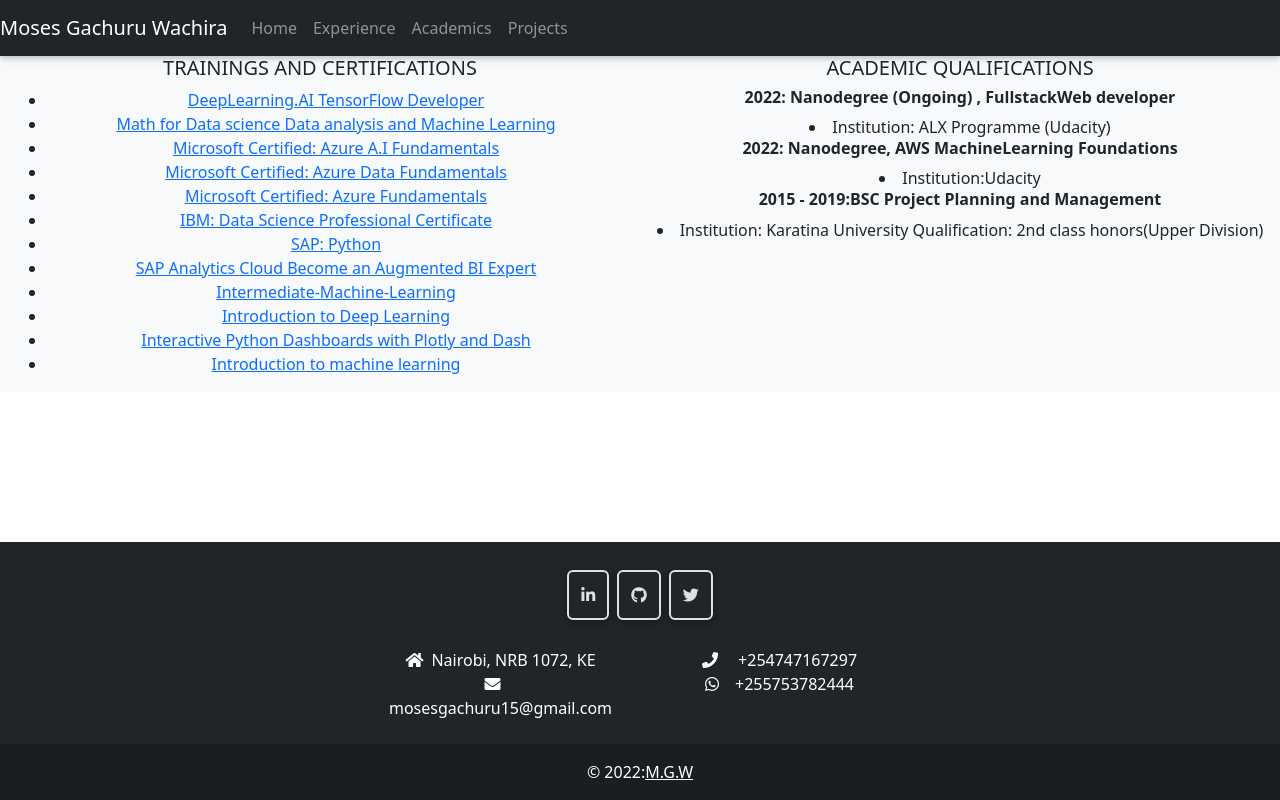
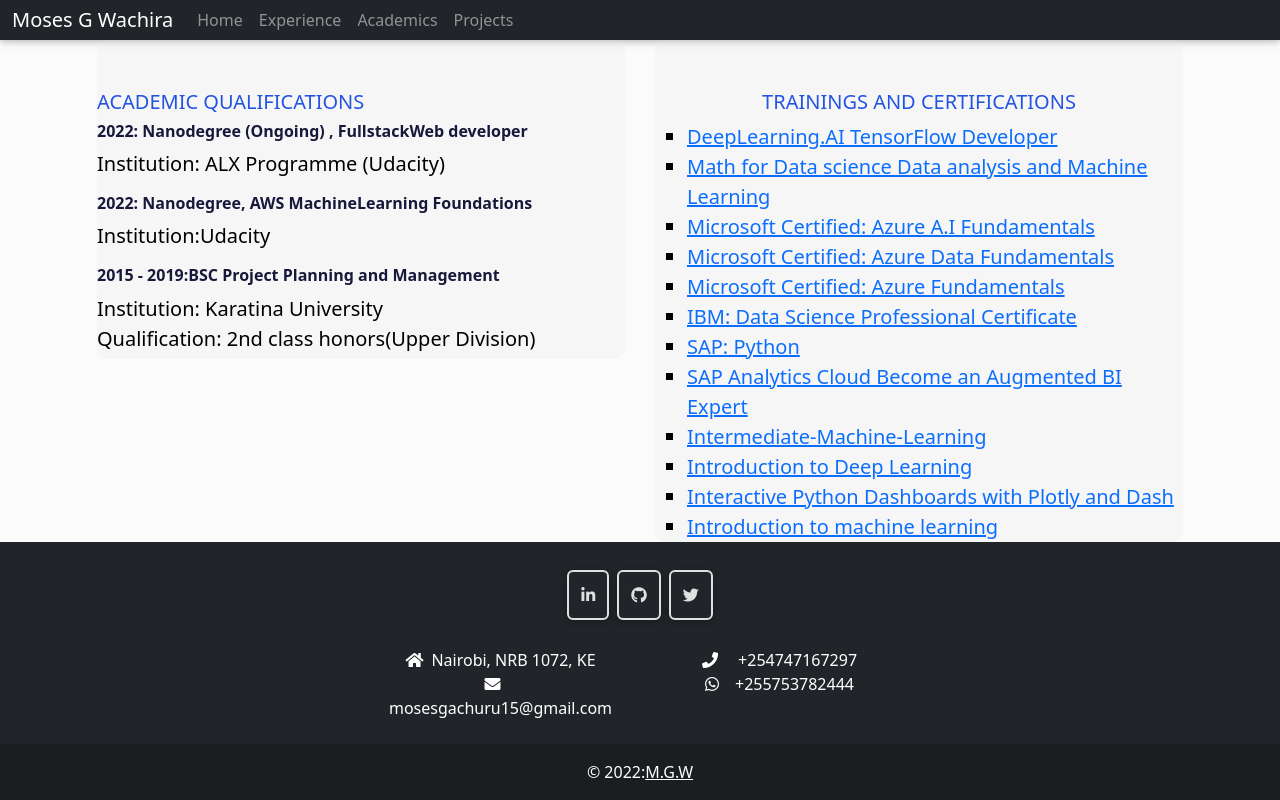
Before and after one commit to mosesglitch/resume-2, a React (Create React App) app: page /academics in a window 1280 px wide. Built offline with nearby package versions, Linux system fonts and the light colour scheme.

Commit message:
feat:add css

```diff
--- a/package.json
+++ b/package.json
@@ -17,6 +17,7 @@
     "react-router-bootstrap": "^0.26.2",
     "react-router-dom": "^6.4.0",
     "react-scripts": "5.0.1",
+    "sass": "^1.54.9",
     "web-vitals": "^2.1.4"
   },
   "scripts": {
--- a/public/index.html
+++ b/public/index.html
@@ -26,7 +26,7 @@
     -->
     <title>React App</title>
   </head>
-  <body>
+  <body style="background-color: rgba(224, 224, 224, 0.1)">
     <noscript>You need to enable JavaScript to run this app.</noscript>
     <div id="root"></div>
     <!--
--- a/src/components/Academics.js
+++ b/src/components/Academics.js
@@ -1,11 +1,38 @@
 import React from "react";
+import Container from "react-bootstrap/Container";
 import { MDBCol } from "mdb-react-ui-kit";
+import "./styles/Index.css";
+
 function Academics() {
   return (
-    <div className="d-flex align-items-start bg-light mb-3">
+    <Container>
+      <div className="d-flex align-items-start mb-3">
         <MDBCol>
+          <div className="newsec">
+            <div className="academics">
+              <h5>ACADEMIC QUALIFICATIONS</h5>
+              <h6>
+                <b> 2022: Nanodegree (Ongoing) , FullstackWeb developer</b>
+              </h6>
+              <li>Institution: ALX Programme (Udacity)</li>
+              <h6>
+                <b>2022: Nanodegree, AWS MachineLearning Foundations</b>
+              </h6>
+              <li>Institution:Udacity</li>
+              <h6>
+                <b> 2015 - 2019:BSC Project Planning and Management</b>
+              </h6>
+              <li id="opening">
+                <span> Institution: Karatina University</span>
+                <span> Qualification: 2nd class honors(Upper Division)</span>
+              </li>
+            </div>
+          </div>
+        </MDBCol>
+        <MDBCol>
+          <div className="newsec">
             <h5 id="certifications">TRAININGS AND CERTIFICATIONS</h5>
-        <ul class="certs">
+            <ul className="certs">
               <li>
                 <a href="https://www.coursera.org/account/accomplishments/specialization/certificate/4Y3KBAU92NFE">
                   DeepLearning.AI TensorFlow Developer
@@ -68,29 +95,10 @@
                 </a>
               </li>
             </ul>
-      </MDBCol>
-
-      <MDBCol>
-        <div classNAme="academics">
-          <h5>ACADEMIC QUALIFICATIONS</h5>
-          <h6>
-            <b> 2022: Nanodegree (Ongoing) , FullstackWeb developer</b>
-          </h6>
-          <li>Institution: ALX Programme (Udacity)</li>
-          <h6>
-            <b>2022: Nanodegree, AWS MachineLearning Foundations</b>
-          </h6>
-          <li>Institution:Udacity</li>
-          <h6>
-            <b> 2015 - 2019:BSC Project Planning and Management</b>
-          </h6>
-          <li id="opening">
-            <span> Institution: Karatina University</span>
-            <span> Qualification: 2nd class honors(Upper Division)</span>
-          </li>
           </div>
         </MDBCol>
       </div>
+    </Container>
   );
 }
 export default Academics;
--- a/src/components/Experience.js
+++ b/src/components/Experience.js
@@ -1,8 +1,12 @@
 import React from "react";
+import Container from "react-bootstrap/Container";
+import "./styles/Experience.css";
+import "./styles/Index.css";
 
 function Experience() {
   return (
-    <div class="newsec" id="work">
+    <Container>
+      <div className="newsec" id="work">
         <h5>WORK EXPERIENCE</h5>
         <h6>
           <b> Quipbank Trust Limited / VAELL</b>
@@ -11,13 +15,15 @@
           <h6>Fleet Data Analyst</h6>
         </li>
         <li>
-        <i> March 2021-Recent</i> &emsp;&emsp;&emsp;&emsp;<span>Mwanza,Tz</span>
+          <i> March 2021-Recent</i> &emsp;&emsp;&emsp;&emsp;
+          <span>Mwanza,Tz</span>
         </li>
         <h6>Responsibilities</h6>
-      <ul class="edu">
+        <ul className="edu">
           <li>
-          Mining data from primary and secondary sources, then reorganizing said
-          data in a format that can be easily read by either human or machine.
+            Mining data from primary and secondary sources, then reorganizing
+            said data in a format that can be easily read by either human or
+            machine.
           </li>
           <li>
             Analyzing which data is important to the task at hand and which is
@@ -41,9 +47,7 @@
         </ul>
         <br />
 
-      <h6>
-        <b> Quipbank Trust Limited / VAELL</b>
-      </h6>
+        <h6>Quipbank Trust Limited / VAELL</h6>
         <li>
           <h6>Business Development</h6>
         </li>
@@ -53,11 +57,12 @@
           <h6>Responsibilities</h6>
           <p>
             It was an opportunity to broaden my understanding in business
-          intelligence, sales, communication, marketing, project management and
-          data analysis to identify risks and opportunities.
+            intelligence, sales, communication, marketing, project management
+            and data analysis to identify risks and opportunities.
           </p>
         </li>
       </div>
+    </Container>
   );
 }
 export default Experience;
--- a/src/components/Home.js
+++ b/src/components/Home.js
@@ -3,7 +3,7 @@
 function Home() {
   return (
     <div class="newsec">
-      <p class="tops">
+      <p className="tops">
         A highly motivated and hard-working individual with a strong
         understanding of key business concepts.I have a strong belief in how
         data and technology can help us work together better, innovate and solve
--- a/src/components/NavBar.js
+++ b/src/components/NavBar.js
@@ -1,16 +1,17 @@
 import React from "react";
 import { Link } from "react-router-dom";
-import { Navbar, Nav } from "react-bootstrap";
+import { Navbar, Nav, Container } from "react-bootstrap";
 
 function NavBar() {
   return (
-    <div>
-      <Navbar bg="dark" variant={"dark"} expand="lg">
-        <Navbar.Brand href="#">Moses Gachuru Wachira</Navbar.Brand>
+    <div className="navo">
+      <Navbar bg="dark" expand="lg" variant={"dark"}>
+        <Container fluid>
+          <Navbar.Brand href="#">Moses G Wachira</Navbar.Brand>
           <Navbar.Toggle aria-controls="navbarScroll" />
           <Navbar.Collapse id="navbarScroll">
             <Nav
-            className="mr-auto my-2 my-lg-0"
+              className="me-auto my-2 my-lg-0"
               style={{ maxHeight: "100px" }}
               navbarScroll
             >
@@ -28,6 +29,7 @@
               </Nav.Link>
             </Nav>
           </Navbar.Collapse>
+        </Container>
       </Navbar>
     </div>
   );
--- a/src/components/Skills.js
+++ b/src/components/Skills.js
@@ -8,7 +8,7 @@
   MDBTabsPane,
 } from "mdb-react-ui-kit";
 
-export default function Skills() {
+export default function () {
   const [iconsActive, setIconsActive] = useState("pill1");
 
   const handleIconsClick = (value: string) => {
@@ -27,7 +27,7 @@
             onClick={() => handleIconsClick("pill1")}
             active={iconsActive === "pill1"}
           >
-            <MDBIcon fas icon="chart-pie" className="me-2" /> Sales
+            <MDBIcon fas icon="table" className="me-2" /> Data Analysis
           </MDBTabsLink>
         </MDBTabsItem>
         <MDBTabsItem>
@@ -35,7 +35,7 @@
             onClick={() => handleIconsClick("pill2")}
             active={iconsActive === "pill2"}
           >
-            <MDBIcon fas icon="chart-line" className="me-2" /> Subscriptions
+            <MDBIcon fas icon="chart-line" className="me-2" /> Data Science
           </MDBTabsLink>
         </MDBTabsItem>
         <MDBTabsItem>
@@ -43,7 +43,31 @@
             onClick={() => handleIconsClick("pill3")}
             active={iconsActive === "pill3"}
           >
-            <MDBIcon fas icon="cogs" className="me-2" /> Settings
+            <MDBIcon fas icon="globe" className="me-2" /> Web Development
+          </MDBTabsLink>
+        </MDBTabsItem>
+        <MDBTabsItem>
+          <MDBTabsLink
+            onClick={() => handleIconsClick("pill1")}
+            active={iconsActive === "pill1"}
+          >
+            <MDBIcon fas icon="laptop" className="me-2" /> Programming
+          </MDBTabsLink>
+        </MDBTabsItem>
+        <MDBTabsItem>
+          <MDBTabsLink
+            onClick={() => handleIconsClick("pill2")}
+            active={iconsActive === "pill2"}
+          >
+            <MDBIcon fas icon="database" className="me-2" /> RDBMS
+          </MDBTabsLink>
+        </MDBTabsItem>
+        <MDBTabsItem>
+          <MDBTabsLink
+            onClick={() => handleIconsClick("pill3")}
+            active={iconsActive === "pill3"}
+          >
+            <MDBIcon fas icon="chart-pie" className="me-2" /> Data Visualization
           </MDBTabsLink>
         </MDBTabsItem>
       </MDBTabs>
--- /dev/null
+++ b/src/components/styles/Experience.css
@@ -0,0 +1,4 @@
+.edu > li {
+  text-align: center;
+  list-style-position: inside;
+}
--- /dev/null
+++ b/src/components/styles/Index.css
@@ -0,0 +1,129 @@
+.certs {
+  text-align: left;
+  color: black;
+}
+
+.newsec {
+  background-color: rgba(224, 224, 224, 0.1);
+  padding-top: 50px;
+  font-size: 25;
+  color: black;
+  font-size: 20px;
+}
+.academics {
+  text-align: left;
+}
+.navbar {
+  padding-top: 0 !important;
+  padding-bottom: 0 !important;
+}
+/* .tops {
+  background-color: #fffff0;
+} */
+body {
+  font-size: 20px;
+  font-family: Cambria, Cochin, Georgia, Times, "Times New Roman", serif;
+  background-color: rgba(224, 224, 224, 0.1);
+}
+a {
+  color: black;
+}
+h1 {
+  color: rgb(24, 24, 59);
+  /* font-family: cursive; */
+  font-family: Cambria, Cochin, Georgia, Times, "Times New Roman", serif;
+}
+h5 {
+  color: rgb(35, 83, 226);
+}
+h6 {
+  color: rgb(24, 24, 59);
+}
+li {
+  list-style: none;
+}
+.newsec {
+  background-color: rgba(224, 224, 224, 0.2);
+  border-radius: 10px;
+  padding: 20px green;
+}
+/* .navo {
+  height: 30px;
+} */
+.academics > h6 {
+  padding-bottom: 0px;
+  border-bottom: 0px;
+}
+.academics > li {
+  margin-bottom: 0.5em;
+  padding-top: 0px;
+  padding-bottom: 5px;
+}
+.academics > li > span {
+  display: block;
+}
+.navbar-brand {
+  font-weight: bolder;
+  color: yellowgreen;
+}
+.navbar a,
+.navbar {
+  padding-top: 0 !important;
+  padding-bottom: 0 !important;
+}
+#work > li > span {
+  font-family: cursive;
+  text-align: right;
+  /* color: rgb(2, 9, 70); */
+}
+#work > li > i {
+  font-family: cursive;
+  text-align: left;
+  /* color: rgb(2, 9, 70); */
+}
+#referees > li {
+  display: block;
+  margin-bottom: 1.1em;
+}
+#referees > li > span {
+  display: block;
+  padding: 0;
+}
+.navbar {
+  min-height: 40px !important
+;
+}
+#contact {
+  background-color: azure;
+}
+img {
+  width: 32px;
+  height: 30px;
+  /* border-left: 20px; */
+  border-left-width: 50px;
+}
+
+.certs > li {
+  list-style-type: square;
+}
+.edu {
+  float: left;
+  padding: 5px;
+  border: 0;
+}
+.edu > li {
+  list-style-type: circle;
+  list-style-position: inside;
+}
+.hobby {
+  display: inline-block;
+  font-family: Impact, Haettenschweiler, "Arial Narrow Bold", sans-serif;
+}
+.hobby > ul > li {
+  text-align: left;
+  font-family: Cambria, Cochin, Georgia, Times, "Times New Roman", serif;
+}
+.hobby > ul > li > i {
+  text-align: left;
+  color: navy;
+}
--- a/src/index.js
+++ b/src/index.js
@@ -3,7 +3,6 @@
 import "./index.css";
 import App from "./App";
 import reportWebVitals from "./reportWebVitals";
-
 const root = ReactDOM.createRoot(document.getElementById("root"));
 root.render(<App />);
 // ReactDOM.render(
```
Also changed, not shown: src/components/styles/Footer.css (added), 1 other file (tests, documents, lock files or other folders). Lines whose indentation alone changed are shown as unchanged.
